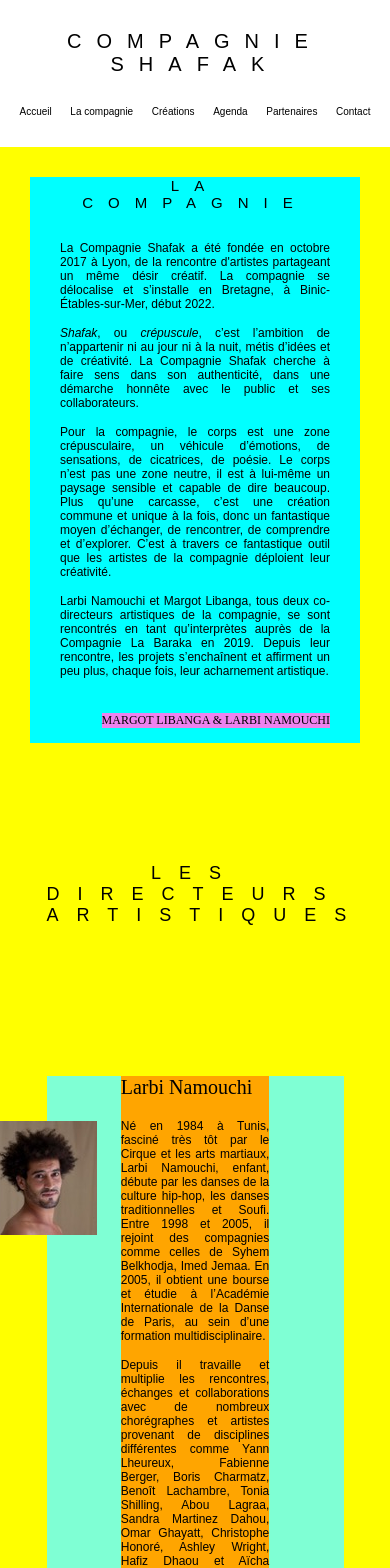
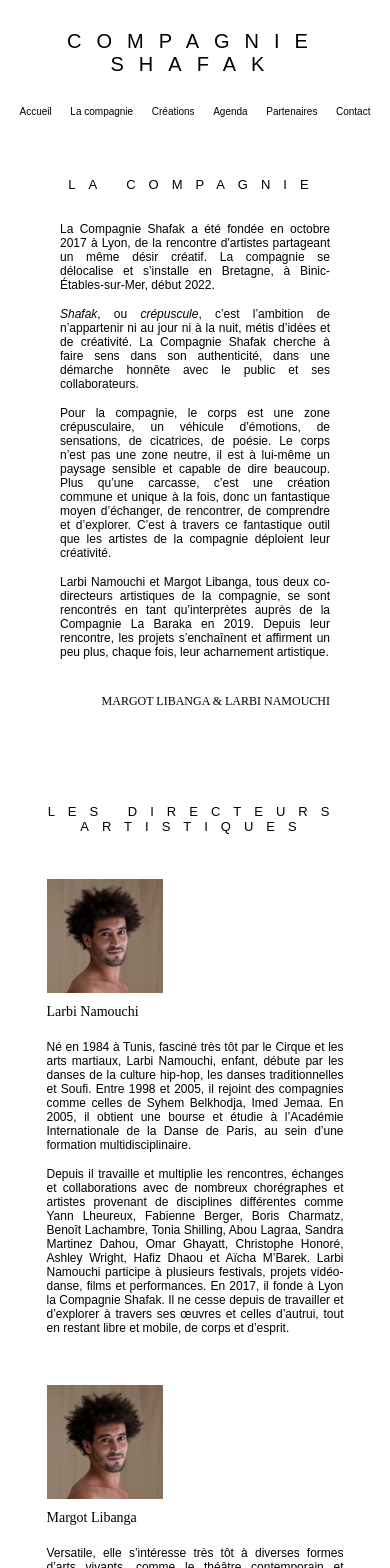
Before and after one commit to MarianneB08/Shafak-Project, a React (Create React App) app in the folder frontend/: page /company in a window 390 px wide. Shown: the top 1568 px of the page. Built offline with nearby package versions, Linux system fonts and the light colour scheme.

Commit message:
Suite et fin de la gestion du responsive sur la page Company.js

```diff
--- a/frontend/src/Pages/Company.module.scss
+++ b/frontend/src/Pages/Company.module.scss
@@ -9,10 +9,8 @@
   display: flex;
   flex-direction: column;
   align-items: center;
-  background-color: yellow;
   .aboutCompany {
     position: relative;
-    background-color: aqua;
     padding: 0 10rem;
     h2 {
       text-align: center;
@@ -32,7 +30,6 @@
         float: right;
         text-transform: uppercase;
         font-family: serif;
-        background-color: violet;
       }
       span {
         font-style: italic;
@@ -51,13 +48,11 @@
       margin-bottom: 5rem;
     }
     .sectionsContainer {
-      background-color: aquamarine;
       display: flex;
       justify-content: space-around;
       margin: 0 auto;
       .larbiSection,
       .margotSection {
-        background-color: orange;
         width: 30%;
         position: relative;
         h3 {
@@ -170,7 +165,7 @@
 
 // INTERMEDIATE QUERIES //
 
-@media screen and (min-width: 300px) and (max-width: 650px) {
+@media screen and (min-width: 450px) and (max-width: 650px) {
   .container {
     .aboutDancers {
       .sectionsContainer {
@@ -178,19 +173,44 @@
         margin-top: 15rem;
         .larbiSection {
           width: 100%;
-          .picture {
+          .pictureContainer {
             position: absolute;
-            top: -10rem;
+            top: -9.5rem;
             left: 16rem;
           }
         }
         .margotSection {
           margin-top: 10rem;
           width: 100%;
-          .picture {
+          .pictureContainer {
             position: absolute;
-            top: -10rem;
+            top: -9.5rem;
             left: 16rem;
+          }
+        }
+      }
+    }
+  }
+}
+
+@media screen and (min-width: 290px) and (max-width: 449px) {
+  .container {
+    .aboutDancers {
+      .sectionsContainer {
+        margin-top: 17rem;
+        .larbiSection {
+          .pictureContainer {
+            position: absolute;
+            top: -12.5rem;
+            left: 0;
+          }
+        }
+        .margotSection {
+          margin-top: 14rem;
+          .pictureContainer {
+            position: absolute;
+            top: -12.5rem;
+            left: 0;
           }
         }
       }
@@ -238,14 +258,14 @@
 
 // MOBILE DEVICES //
 
-@media screen and (max-width: 480px) {
+@media screen and (min-width: 290px) and (max-width: 480px) {
   .container {
     padding: 3rem 3rem;
     .aboutCompany {
       padding: 0 3rem;
       h2 {
-        font-size: 1.5rem;
-        letter-spacing: 1.5rem;
+        font-size: 1.3rem;
+        letter-spacing: 1.3rem;
         margin-bottom: 3rem;
       }
       p {
@@ -253,10 +273,10 @@
       }
     }
     .aboutDancers {
-      margin-top: 12rem;
+      margin-top: 8rem;
       h2 {
-        font-size: 1.8rem;
-        letter-spacing: 1.8rem;
+        font-size: 1.3rem;
+        letter-spacing: 1.3rem;
       }
       .sectionsContainer {
         display: flex;
@@ -264,8 +284,11 @@
         align-items: center;
         .larbiSection,
         .margotSection {
-          width: 50%;
+          width: 100%;
           margin-bottom: 2rem;
+          h3{
+            font-size: 1.4rem;
+          }
           p {
             font-size: 1.2rem;
           }
```
